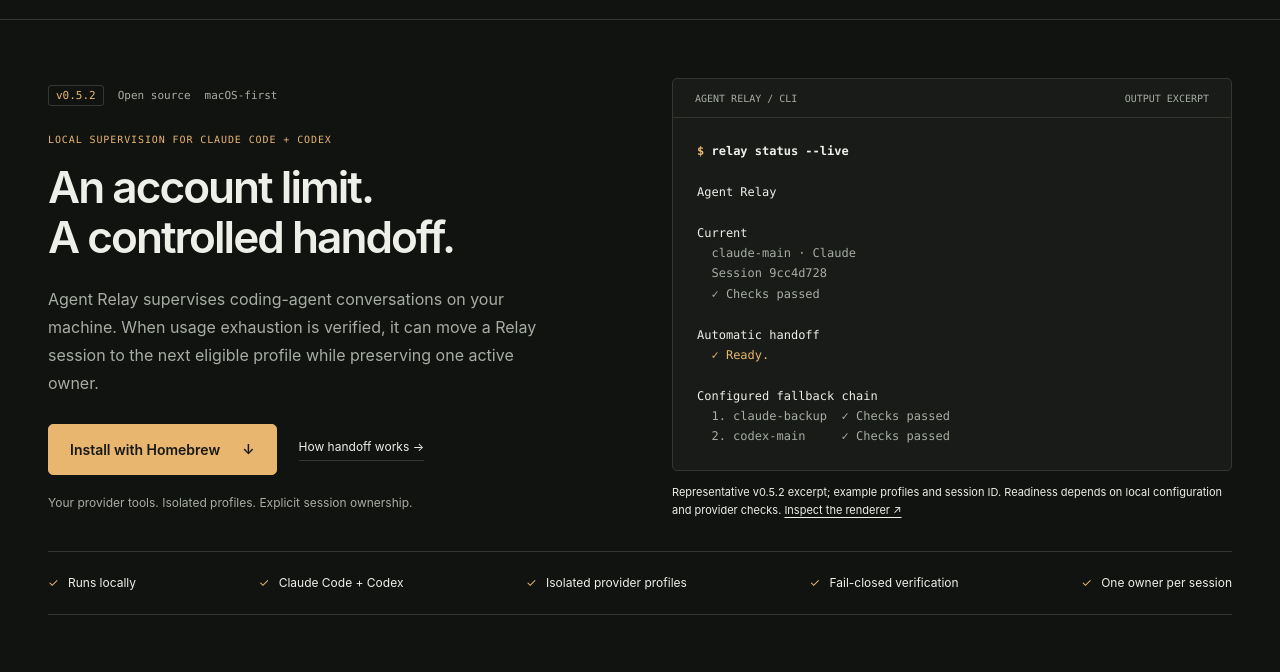
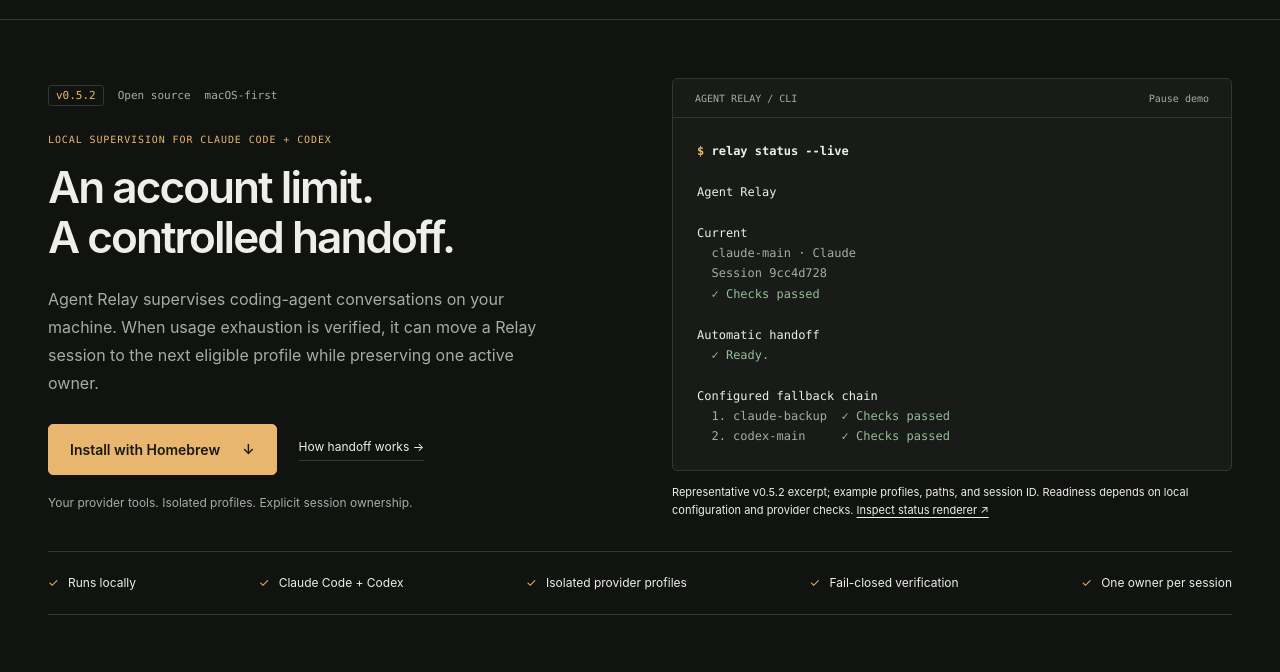
Before and after one commit to RA1NM4KER/agent-relay, a website: page index.html in a window 1280 px wide. Shown: the part 65-737 px from the top of the page. Drawn offline with Linux system fonts and the light colour scheme.

Commit message:
site: animate terminal examples and highlight successful checks

```diff
--- a/assets/site.css
+++ b/assets/site.css
@@ -7,6 +7,7 @@
   --muted: #a7ada2;
   --line: #32382f;
   --accent: #e8b66f;
+  --success: #96bd98;
   --ink: #171914;
   --soft: #25271f;
   --mono: ui-monospace, SFMono-Regular, Consolas, monospace;
@@ -21,6 +22,7 @@
   --muted: #596052;
   --line: #d3d7c9;
   --accent: #81511d;
+  --success: #38663e;
   --ink: #fff;
   --soft: #efeadb;
 }
@@ -1352,7 +1354,8 @@
 .home .cli-output code { font-size: inherit; }
 .home .cli-command, .home .cli-heading { color: var(--text); }
 .home .cli-command { font-weight: 600; }
-.home .cli-command > span, .home .cli-success { color: var(--accent); }
+.home .cli-command > span { color: var(--accent); }
+.home .cli-success { color: var(--success); }
 .home .terminal-caption { font-size: 11px; line-height: 1.65; margin-top: 12px; }
 .home .terminal-caption a { text-decoration: underline; text-underline-offset: 3px; }
 .home .product-facts { grid-column: 1 / -1; order: 3; display: flex; justify-content: space-between; flex-wrap: wrap; gap: 12px 24px; list-style: none; padding: 21px 0; margin: 0; border-block: 1px solid var(--line); font-size: 12px; }
@@ -1557,3 +1560,15 @@
   .mobile-doc-nav nav, .mobile-page-toc nav { grid-template-columns: 1fr; }
   .doc-main h1 { font-size: 30px; }
 }
+
+/* Reserve the original excerpt's space throughout typing and shorter outputs. */
+.home .terminal { position: relative; }
+.home .terminal-transcript { clip-path: inset(50%); }
+.home .terminal-screen { position: absolute; inset: 39px 0 0; overflow: hidden; pointer-events: none; }
+.home .terminal-playback { border: 0; padding: 3px 0 3px 10px; background: transparent; color: var(--muted); font: inherit; cursor: pointer; }
+.home .terminal-playback:hover { color: var(--text); }
+.home .cli-command .terminal-typed { color: var(--text); }
+.home .terminal-cursor { color: var(--accent); animation: terminal-blink 1s step-end infinite; }
+.home .terminal-paused .terminal-cursor { animation-play-state: paused; }
+@keyframes terminal-blink { 50% { opacity: 0; } }
+@media (prefers-reduced-motion: reduce) { .home .terminal-cursor { animation: none; } }
--- a/assets/site.js
+++ b/assets/site.js
@@ -147,3 +147,100 @@
     if (!event.target.closest(".search-area")) closeSearch();
   });
 }
+
+
+// Keep the complete status excerpt as the accessible, no-JS fallback.
+const terminal = document.querySelector(".hero-terminal .terminal");
+if (terminal) {
+  const original = terminal.querySelector(".cli-output");
+  const playback = terminal.querySelector(".terminal-playback");
+  const label = terminal.querySelector(".terminal-demo-label");
+  const motion = matchMedia("(prefers-reduced-motion: reduce)");
+  const frames = [
+    { command: "relay status --live", output: original.querySelector("code").innerHTML.split("</span>\n").slice(1).join("</span>\n").replace(/^\n/, "") },
+    { command: "relay doctor", output: `<span class="cli-heading">Agent Relay Doctor</span>
+
+<span class="cli-heading">Current project</span>
+  /repos/my-project
+
+<span class="cli-heading">Automatic handoff</span>
+  <span class="cli-success">✓ Ready for automatic handoff.</span>
+
+<span class="cli-heading">Passed checks</span>
+  <span class="cli-success">✓ claude-main authenticated</span>
+  <span class="cli-success">✓ claude-backup authenticated</span>
+  <span class="cli-success">✓ codex-main authenticated</span>` },
+    { command: "relay profile list", output: `<span class="cli-heading">claude-main · Claude</span>
+  Directory: /profiles/claude-main
+
+<span class="cli-heading">claude-backup · Claude</span>
+  Directory: /profiles/claude-backup
+
+<span class="cli-heading">codex-main · Codex</span>
+  Directory: /profiles/codex-main` },
+  ];
+  const screen = original.cloneNode(false);
+  screen.classList.add("terminal-screen");
+  screen.removeAttribute("tabindex");
+  screen.setAttribute("aria-hidden", "true");
+  screen.hidden = true;
+  original.after(screen);
+  let paused = false;
+  let visible = true;
+  let timer;
+  let frame = 0;
+  let character = 0;
+  let line = 0;
+  let phase = "start";
+  let typed;
+  let output;
+  function running() {
+    return !paused && !motion.matches && visible && !document.hidden;
+  }
+  function schedule(delay) {
+    clearTimeout(timer);
+    if (running()) timer = setTimeout(tick, delay);
+  }
+  function tick() {
+    const current = frames[frame];
+    if (phase === "start") {
+      screen.innerHTML = '<code><span class="cli-command"><span>$ </span><span class="terminal-typed"></span><span class="terminal-cursor">▍</span></span><span class="terminal-result"></span></code>';
+      typed = screen.querySelector(".terminal-typed");
+      output = screen.querySelector(".terminal-result");
+      character = 0;
+      line = 0;
+      phase = "type";
+      schedule(600);
+    } else if (phase === "type") {
+      typed.textContent = current.command.slice(0, ++character);
+      if (character === current.command.length) phase = "output";
+      schedule(phase === "output" ? 550 : 45 + (character % 4) * 18);
+    } else if (phase === "output") {
+      screen.querySelector(".terminal-cursor").hidden = true;
+      const lines = current.output.split("\n");
+      output.innerHTML = "\n\n" + lines.slice(0, ++line).join("\n");
+      if (line === lines.length) phase = "hold";
+      schedule(phase === "hold" ? 6000 : 85);
+    } else {
+      frame = (frame + 1) % frames.length;
+      phase = "start";
+      tick();
+    }
+  }
+  function sync() {
+    clearTimeout(timer);
+    const animate = !motion.matches;
+    original.classList.toggle("terminal-transcript", animate);
+    screen.hidden = !animate;
+    playback.hidden = !animate;
+    label.hidden = animate;
+    playback.textContent = paused ? "Play demo" : "Pause demo";
+    terminal.classList.toggle("terminal-paused", !running());
+    schedule(250);
+  }
+  playback.addEventListener("click", () => { paused = !paused; sync(); });
+  motion.addEventListener("change", sync);
+  document.addEventListener("visibilitychange", sync);
+  new IntersectionObserver(([entry]) => { visible = entry.isIntersecting; sync(); }).observe(terminal);
+  sync();
+}
--- a/index.html
+++ b/index.html
@@ -29,8 +29,8 @@
   <li><span aria-hidden="true">✓</span> One owner per session</li>
 </ul>
     <figure class="hero-terminal" id="handoff-demo">
-      <div class="terminal" aria-label="Representative relay status output">
-        <div class="terminal-top"><span>AGENT RELAY / CLI</span><span>OUTPUT EXCERPT</span></div>
+      <div class="terminal" aria-label="Representative Relay command output">
+        <div class="terminal-top"><span>AGENT RELAY / CLI</span><span class="terminal-demo-label">OUTPUT EXCERPT</span><button class="terminal-playback" type="button" hidden>Pause demo</button></div>
         <pre class="cli-output" tabindex="0"><code><span class="cli-command"><span aria-hidden="true">$ </span>relay status --live</span>
 
 <span class="cli-heading">Agent Relay</span>
@@ -38,16 +38,16 @@
 <span class="cli-heading">Current</span>
   claude-main · Claude
   Session 9cc4d728
-  ✓ Checks passed
+  <span class="cli-success">✓ Checks passed</span>
 
 <span class="cli-heading">Automatic handoff</span>
   <span class="cli-success">✓ Ready.</span>
 
 <span class="cli-heading">Configured fallback chain</span>
-  1. claude-backup  ✓ Checks passed
-  2. codex-main     ✓ Checks passed</code></pre>
+  1. claude-backup  <span class="cli-success">✓ Checks passed</span>
+  2. codex-main     <span class="cli-success">✓ Checks passed</span></code></pre>
       </div>
-      <figcaption class="terminal-caption">Representative v0.5.2 excerpt; example profiles and session ID. Readiness depends on local configuration and provider checks. <a href="https://github.com/RA1NM4KER/agent-relay/blob/v0.5.2/crates/relay-cli/src/commands/status.rs">Inspect the renderer ↗</a></figcaption>
+      <figcaption class="terminal-caption">Representative v0.5.2 excerpt; example profiles, paths, and session ID. Readiness depends on local configuration and provider checks. <a href="https://github.com/RA1NM4KER/agent-relay/blob/v0.5.2/crates/relay-cli/src/commands/status.rs">Inspect status renderer ↗</a></figcaption>
     </figure>
   </div>
 </section>
```
Also changed, not shown: content/index.html (+6 -6 lines), scripts/browser-check.mjs (+4 -3 lines), README.md.
